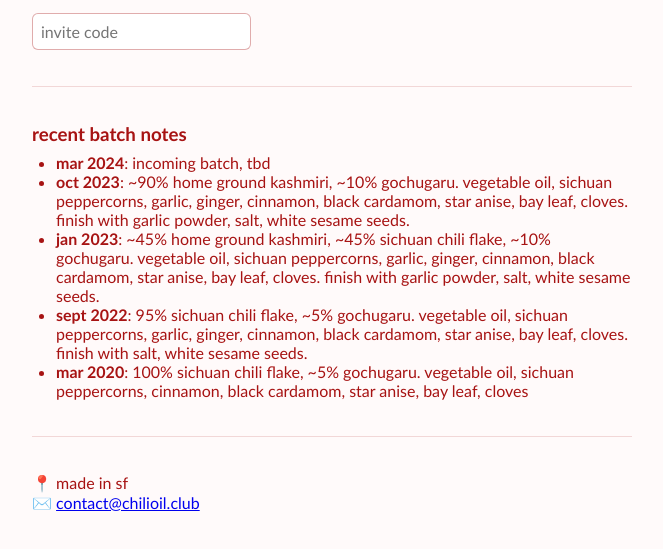
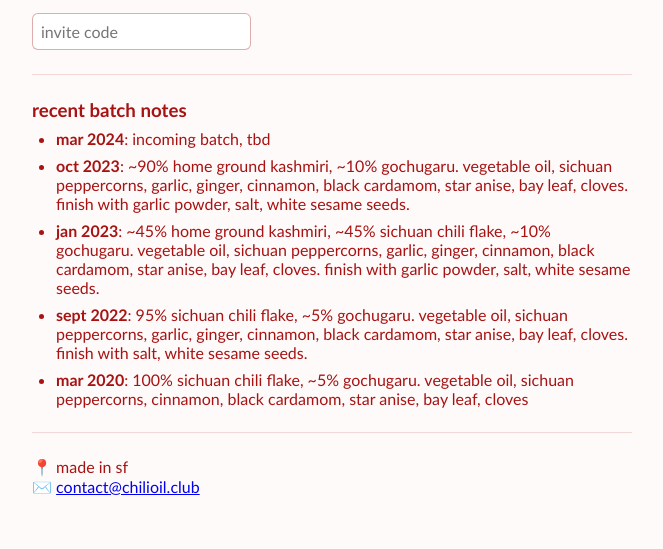
Before and after one commit to ehzhang/chili-oil-club, a plain HTML site: page index.html in a window 1280 px wide. Shown: the part 137-686 px from the top of the page, without its empty margins (12-675 px from the left). Drawn offline with Linux system fonts and the light colour scheme.

Commit message:
index.html: spacing

```diff
--- a/index.html
+++ b/index.html
@@ -38,8 +38,8 @@
       hr {
         border: none;
         border-top: 1px solid color-mix(in srgb, var(--red), transparent 85%);
-        margin-top: 36px;
-        margin-bottom: 36px;
+        margin-top: 24px;
+        margin-bottom: 24px;
       }
       input {
         padding: 8px;
@@ -54,6 +54,9 @@
         margin-top: 8px;
         margin-bottom: 8px;
         padding-left: 24px;
+      }
+      li {
+        margin-bottom: 8px;
       }
     </style>
 
```
